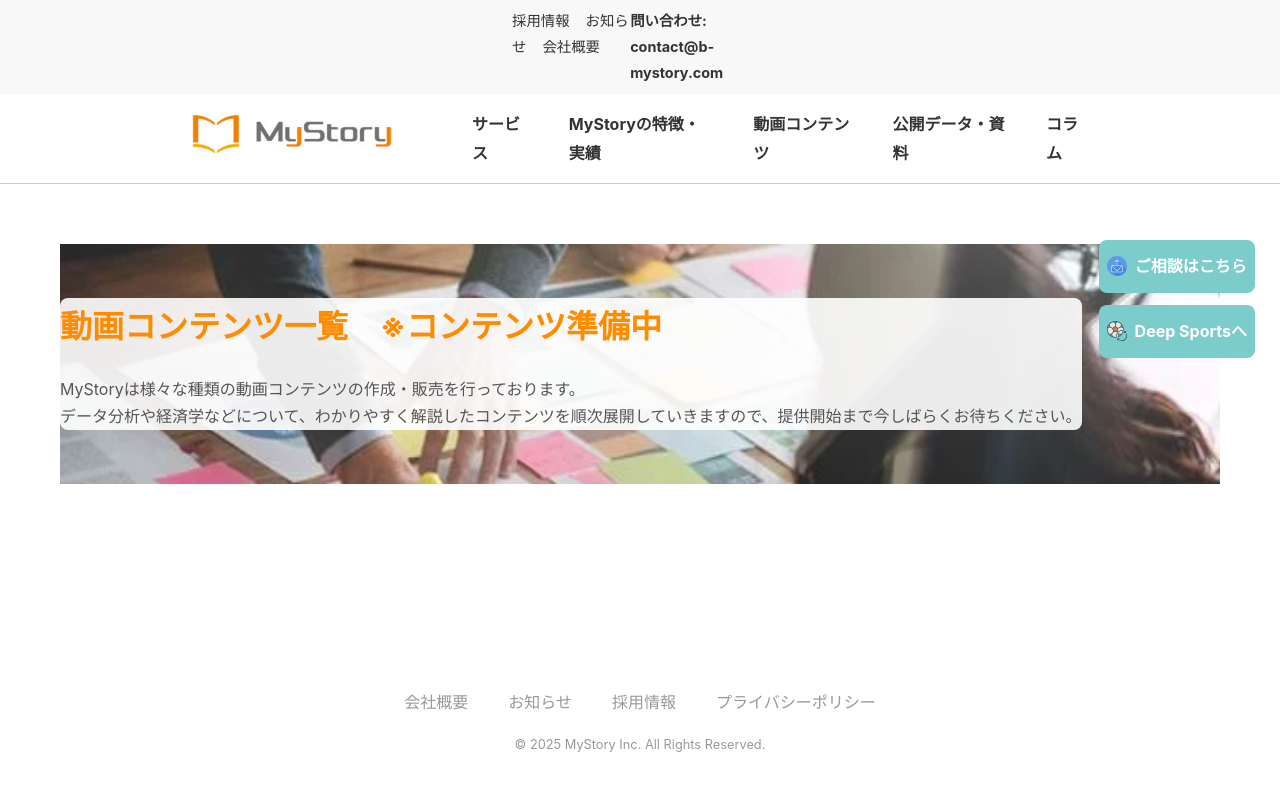
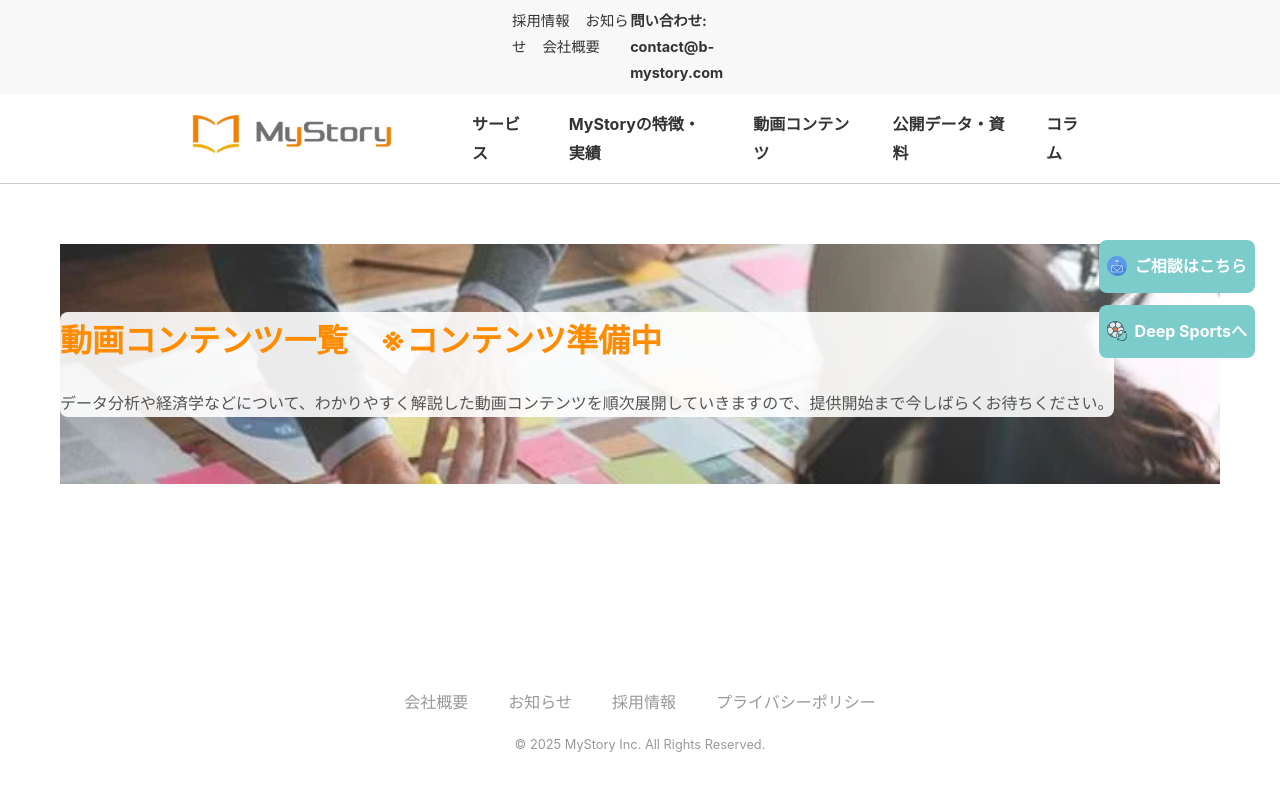
Before and after one commit to KenSakuda/homepage-mystory, a Next.js app: page /movie in a window 1280 px wide. Shown: the top 790 px of the page. Built offline with nearby package versions, Linux system fonts and the light colour scheme.

Commit message:
v4.29 commit

```diff
--- a/src/app/column/[slug]/page.module.css
+++ b/src/app/column/[slug]/page.module.css
@@ -96,3 +96,9 @@
   font-size: 0.95rem;
   color: #555;
 }
+
+@media (max-width: 768px) {
+  .mainImage {
+    width: 100%;
+  }
+}
--- a/src/app/movie/page.tsx
+++ b/src/app/movie/page.tsx
@@ -9,9 +9,7 @@ export default function Page() {
             動画コンテンツ一覧　※コンテンツ準備中
           </h1>
           <p className={styles.description}>
-            MyStoryは様々な種類の動画コンテンツの作成・販売を行っております。
-            <br />
-            データ分析や経済学などについて、わかりやすく解説したコンテンツを順次展開していきますので、提供開始まで今しばらくお待ちください。
+            データ分析や経済学などについて、わかりやすく解説した動画コンテンツを順次展開していきますので、提供開始まで今しばらくお待ちください。
           </p>
         </div>
       </div>
```
